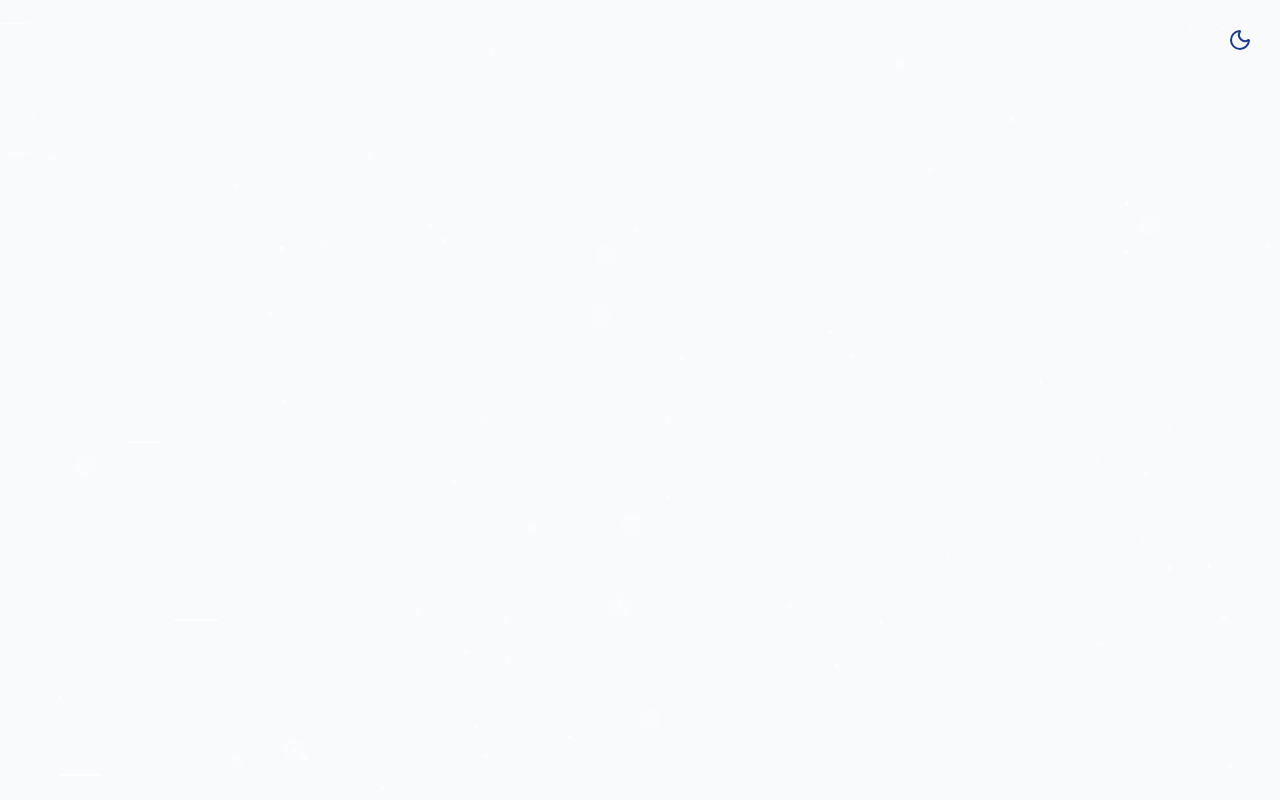
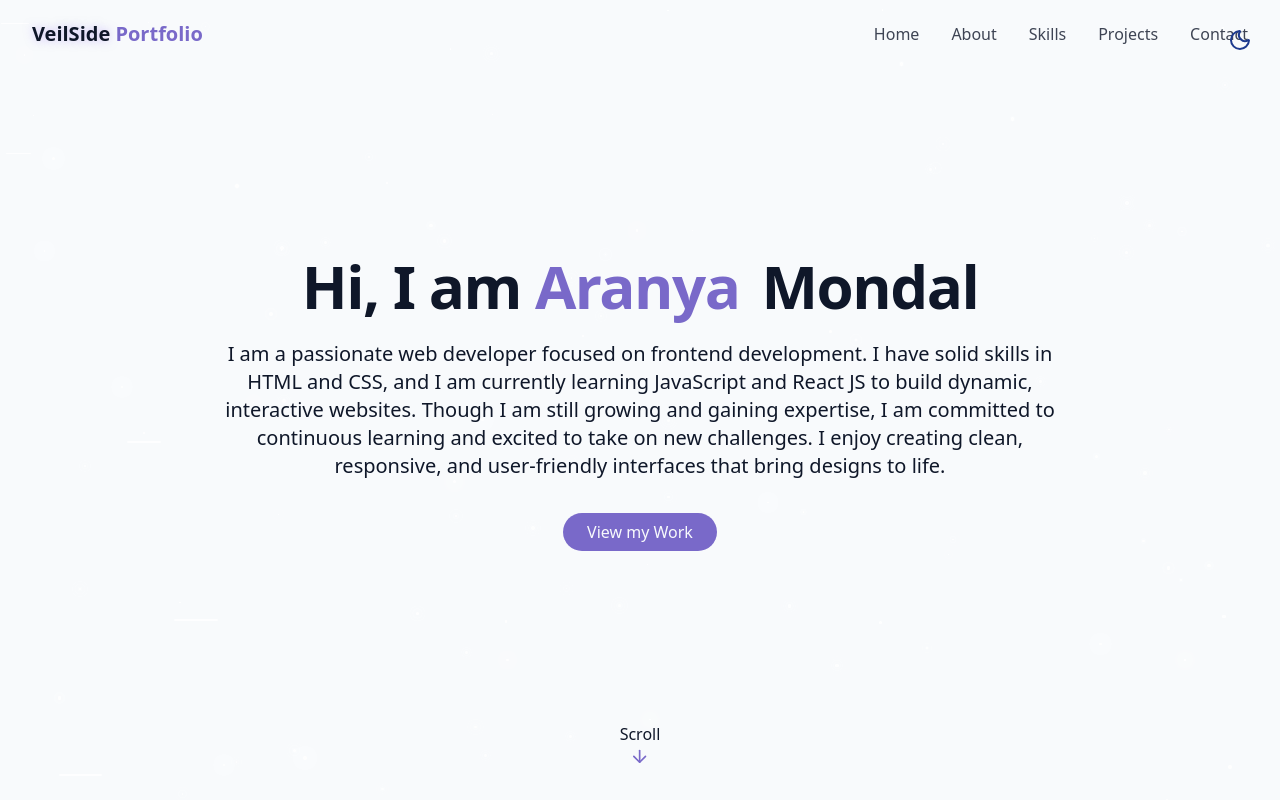
Before and after one commit to VeilSide2004/My-Portfolio, a React (Vite) app: page / in a window 1280 px wide. Built offline with nearby package versions, Linux system fonts and the light colour scheme.

Commit message:
Update Home.jsx

```diff
--- a/src/pages/Home.jsx
+++ b/src/pages/Home.jsx
@@ -1,3 +1,5 @@
+import Hero from "../components/Hero";
+import Navbar from "../components/Navbar";
 import StarBackground from "../components/StarBackground";
 import ThemeToggle from "../components/ThemeToggle"
 
@@ -10,6 +12,13 @@ const Home = () => {
 
             {/* the star background */}
             <StarBackground/>
+             {/* this is the navbar */}
+            <Navbar/>
+
+            {/* the main content */}
+            <main>
+                <Hero/>
+            </main>
         </div>
     );
 };
```
